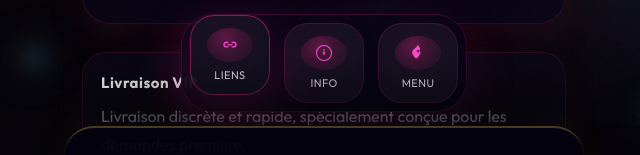
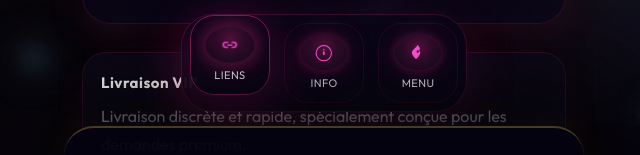
Before and after one commit to socialclub76/socialclub76-app, a website: page index.html in a window 1280 px wide. Shown: the part 674-829 px from the top of the page, 316-956 px from the left. Drawn offline with nearby package versions, Linux system fonts and the light colour scheme.

Commit message:
Add files via upload

```diff
--- a/css/style.css
+++ b/css/style.css
@@ -317,9 +317,11 @@ button,a { font-family:inherit; cursor:pointer; border:none; background:none; te
 .menu-list .menu-item { padding:14px 16px; border-radius:16px; background: rgba(255,45,149,0.06); margin:10px 0; color: var(--c-main); border:1px solid rgba(255,45,149,0.12); }
 
 .footer-hub { position:fixed; left:50%; transform:translateX(-50%); bottom:14px; z-index:70; display:flex; gap:14px; padding:8px; background: rgba(10, 6, 23, 0.88); border-radius:32px; border: 1px solid rgba(255,45,149,0.18); box-shadow:0 18px 55px rgba(255,45,149,0.14); backdrop-filter: blur(22px); }
-.hub-btn { width:80px; min-width:80px; height:80px; border-radius:24px; display:flex; flex-direction:column; align-items:center; justify-content:center; gap:6px; padding:12px; background: rgba(255,255,255,0.05); border: 1px solid rgba(255, 45, 149, 0.16); color:var(--c-main); transition: transform 260ms var(--spring), box-shadow 360ms var(--spring), border-color 260ms var(--spring); }
-.hub-btn .hub-icon { width:46px; height:46px; display:flex; align-items:center; justify-content:center; color:var(--rock-pink); filter: drop-shadow(0 0 22px rgba(255,45,149,0.45)); background: radial-gradient(circle at 40% 30%, rgba(255,45,149,0.30), rgba(255,45,149,0.16) 40%, rgba(255,255,255,0.02) 100%); border-radius: 50%; overflow:hidden; }
-.hub-btn .hub-icon svg { width:20px; height:20px; display:block; }
+.hub-btn { width:80px; min-width:80px; height:80px; border-radius:24px; display:flex; flex-direction:column; align-items:center; justify-content:center; gap:6px; padding:12px; background: transparent; border: 1px solid rgba(255, 45, 149, 0.10); color:var(--c-main); transition: transform 260ms var(--spring), box-shadow 360ms var(--spring), border-color 260ms var(--spring); }
+.hub-btn .hub-icon { width:46px; height:46px; display:flex; align-items:center; justify-content:center; color:var(--rock-pink); background: radial-gradient(circle at 50% 35%, rgba(255,45,149,0.30), rgba(255,45,149,0.16) 40%, rgba(255,255,255,0.02) 100%); border-radius: 50%; box-shadow: 0 0 10px rgba(255,45,149,0.26), 0 0 28px rgba(255,45,149,0.22); -webkit-backface-visibility: hidden; backface-visibility: hidden; }
+.hub-btn .hub-icon svg { width:60%; height:60%; display:block; }
+.hub-btn .hub-icon { transition: box-shadow 220ms ease, transform 200ms ease; }
+.hub-btn.active .hub-icon { box-shadow: 0 0 18px rgba(255,45,149,0.48), 0 0 48px rgba(255,45,149,0.28); transform: scale(1.06); }
 .hub-btn .hub-label { font-size:11px; color:var(--c-main); letter-spacing:0.42px; text-transform:uppercase; opacity:0.92; }
 .hub-btn.active { transform:translateY(-8px); border-color: rgba(255, 45, 149, 0.45); box-shadow: 0 22px 60px rgba(255, 45, 149, 0.24); }
 .hub-btn:hover { transform:translateY(-4px); }
@@ -342,7 +344,7 @@ button,a { font-family:inherit; cursor:pointer; border:none; background:none; te
   .footer-hub { width:calc(100% - 24px); gap:10px; }
   .hub-btn { width:66px; height:66px; min-width:66px; }
   .hub-btn .hub-icon { width:40px; height:40px; }
-  .hub-btn .hub-icon svg { width:18px; height:18px; }
+  .hub-btn .hub-icon svg { width:60%; height:60%; }
   .hero { padding:58px 20px 32px; }
   .hero-brand { font-size:36px; }
   .presentation { margin:18px 14px 26px; padding:20px; }
```
